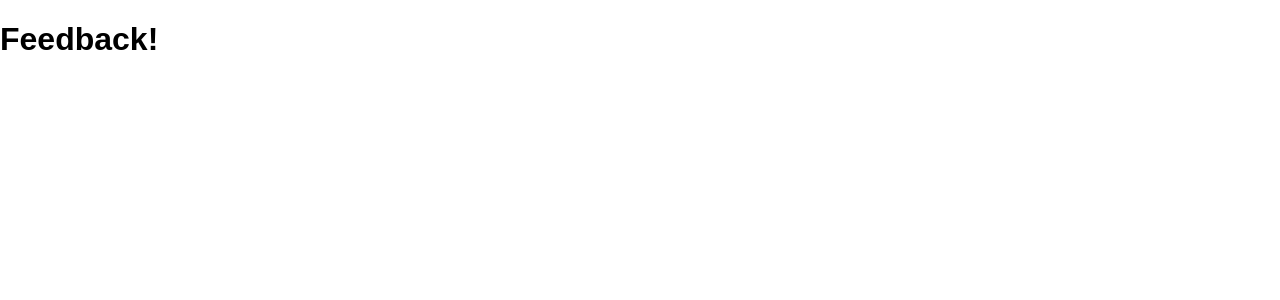
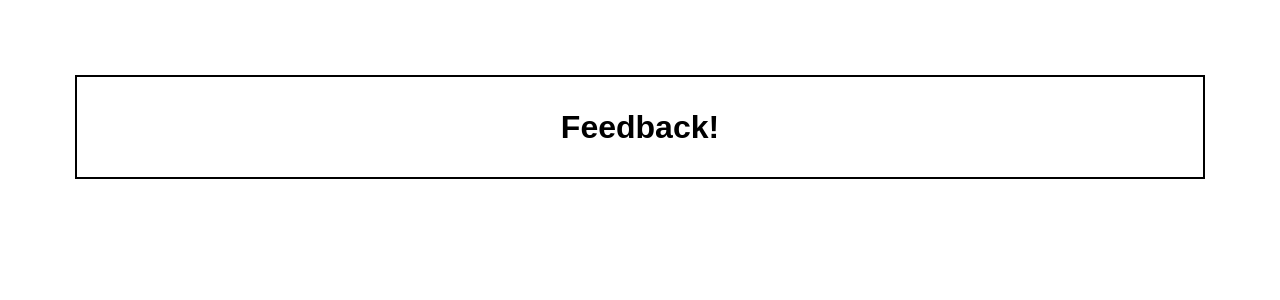
Before and after one commit to victoriachhieng/weekend-challenge-5-feedback, a React (Create React App) app: page /2 in a window 1280 px wide. Shown: the top 300 px of the page. Built offline with nearby package versions, Linux system fonts and the light colour scheme.

Commit message:
add css to Navbar

```diff
--- /dev/null
+++ b/src/components/Navbar/Navbar.css
@@ -0,0 +1,6 @@
+.navbar-title {
+    border: 2px solid black;
+    text-align: center;
+    margin: 75px;
+    line-height: 100px;
+}
--- a/src/components/Navbar/Navbar.jsx
+++ b/src/components/Navbar/Navbar.jsx
@@ -1,11 +1,12 @@
 import React, {Component} from 'react';
+import './Navbar.css';
 
 class Navbar extends Component {
 
     render(){
         return(
             <div>
-            <h1>Feedback!</h1>
+            <h1 className="navbar-title">Feedback!</h1>
             </div>
         )
     }
```
